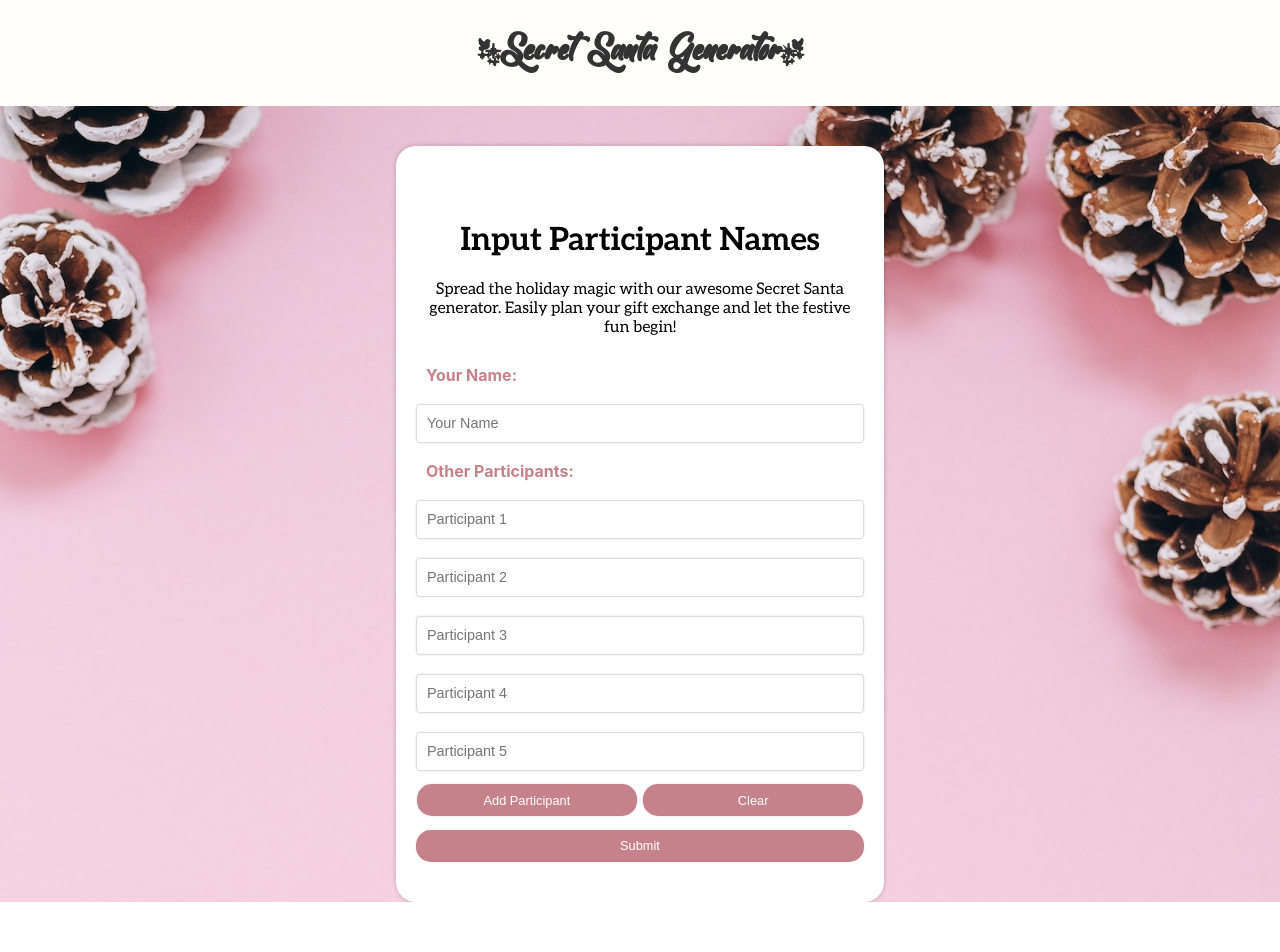
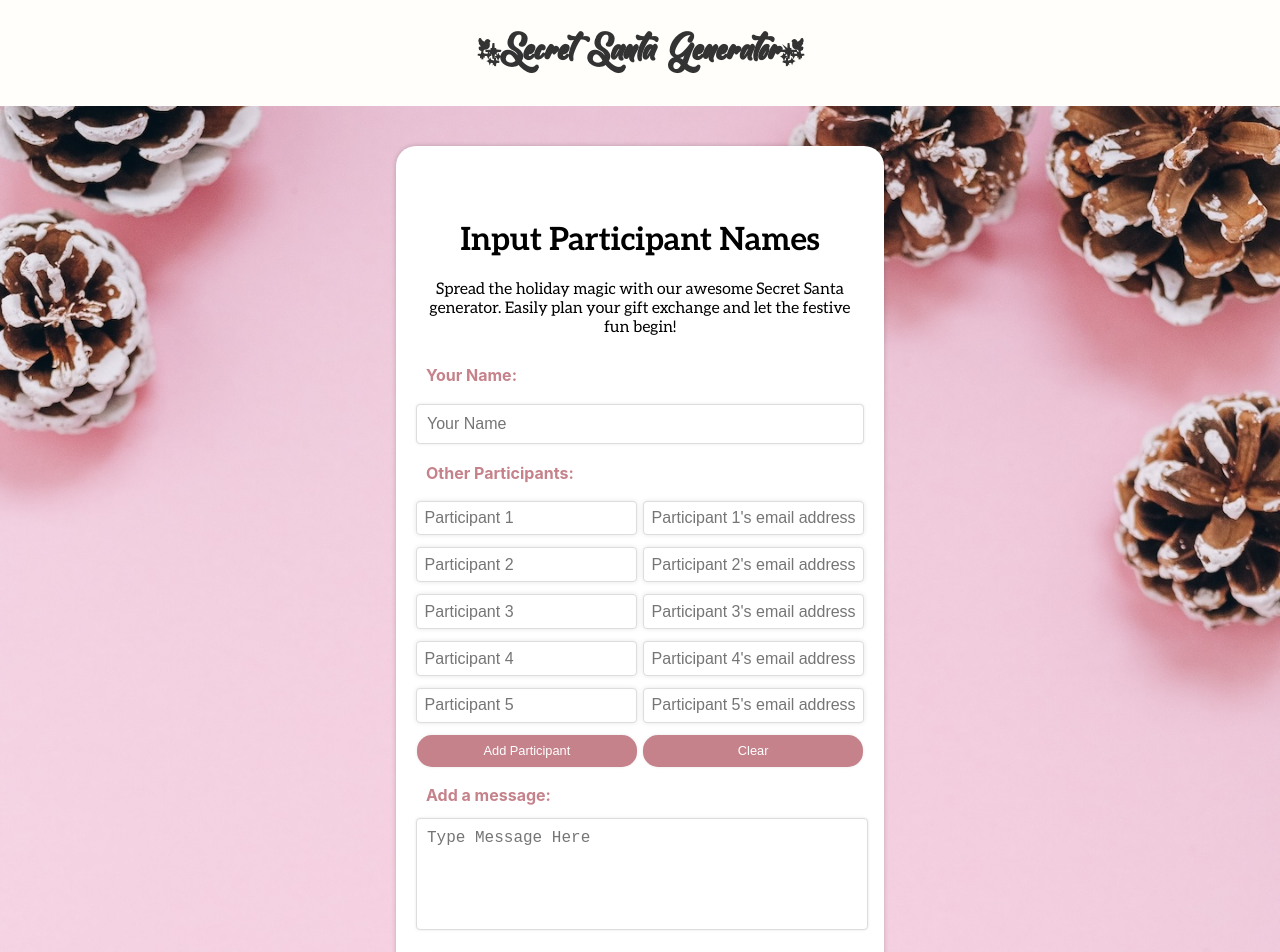
Before and after one commit to Yuvraj-R/Secret-Santa, a React (Create React App) app in the folder frontend/: page / in a window 1280 px wide. Shown: the top 952 px of the page. Before the commit the page ends 902 px from the top, so only its background shows below. Built offline with nearby package versions, Linux system fonts and the light colour scheme.

Commit message:
Email fields added, UI complete

```diff
--- a/frontend/src/Pages/Home.js
+++ b/frontend/src/Pages/Home.js
@@ -4,8 +4,9 @@ export default function Home(){
     return (
       <div className="home">
         <div className = "input-names">
-        <InputNames></InputNames>
+          <InputNames></InputNames>
         </div>
+        <div className="footer"></div>
       </div>
       //<AssignmentsDisplay><AssignmnentsDisplay/>
     );
--- a/frontend/src/components/InputNames.js
+++ b/frontend/src/components/InputNames.js
@@ -1,35 +1,49 @@
 import { useState } from "react";
 import { useRef } from "react";
+import InputPair from "./InputPair";
 const React = require('react')
 
 export default function InputNames(){
+
+  const handleNameInputChange = async (index, value) => {
+    const updatedNames = [...names];
+    updatedNames[index] = value;
+    setNames(updatedNames);
+  };
+
+  const handleEmailInputChange = async (index, value) => {
+    const updatedEmails = [...emails];
+    updatedEmails[index] = value;
+    setEmails(updatedEmails);
+  };
+
     const [names, setNames] = useState([]);
+    const [emails, setEmails] = useState([]);
     const [error, setError] = useState(null);
     const [numInputs, setNumInputs] = useState(6);
+    const [message, setMessage] = useState('');
 
-    const inputRefs = useRef([]);
-    inputRefs.current[0] = React.createRef();
+    const nameRefs = useRef([]);
+    const emailRefs = useRef([])
+    nameRefs.current[0] = React.createRef();
+    emailRefs.current[0] = React.createRef();
 
     const inputElements = []
     for (let index = 1; index < numInputs; index++){
-      inputRefs.current[index] = inputRefs.current[index] || React.createRef();
+      nameRefs.current[index] = nameRefs.current[index] || React.createRef();
+      emailRefs.current[index] = emailRefs.current[index] || React.createRef();
 
         inputElements.push(
-            <input
-            className="name-input"
+            <InputPair
+            nameRefs={nameRefs}
+            emailRefs= {emailRefs}
             key = {index}
-            ref={inputRefs.current[index]}
-            placeholder={`Participant ${index}`}
-            onChange={(event) => {handleInputChange(index, event.target.value)}}>
-            </input>
+            Index = {index}
+            onNameChange = {handleNameInputChange}
+            onEmailChange = {handleEmailInputChange}
+            ></InputPair>
         )
-    }
-
-    const handleInputChange = async (index, value) => {
-        const updatedNames = [...names];
-        updatedNames[index] = value;
-        setNames(updatedNames);
-      };
+        }
 
     const handleSubmit = async (event) => {
         event.preventDefault();
@@ -62,27 +76,33 @@ export default function InputNames(){
     }
 
     const clearInputs = () => {
-      inputRefs.current.forEach((ref) => {
+      nameRefs.current.forEach((ref) => {
         if (ref.current) {
           ref.current.value = "";
         }
       });
+      emailRefs.current.forEach((ref) => {
+        if (ref.current) {
+          ref.current.value = "";
+        }
+      });
+      setNumInputs(6);
     };
 
 
     return (
-        <form className="input-form" onSubmit={handleSubmit}>
+        <form className="input-form">
           <h3>Input Participant Names</h3>
           <p>Spread the holiday magic with our awesome Secret Santa generator. Easily plan your gift exchange and let the festive fun begin!</p>
           <div className="inputs">
             <h5 className="input-label">Your Name:</h5>
             <input
               className="name-input"
-              ref={inputRefs.current[0]}
+              ref={nameRefs.current[0]}
               placeholder={`Your Name`}
-              onChange={(event) => {handleInputChange(0, event.target.value)}}>
+              onChange={(event) => {handleNameInputChange(0, event.target.value)}}>
             </input>
-            <h5 className="input-label">Other Participants:</h5>
+            <h5 className="input-other-label">Other Participants:</h5>
             {inputElements}
             <div className="form-controls">
               <button className="add-participant-button" type="button" onClick={addInput}>
@@ -92,8 +112,17 @@ export default function InputNames(){
                Clear
              </button>
             </div>
+            <div className="text-input">
+              <h5 className="input-message-label">Add a message:</h5>
+              <textarea
+              className="message-input"
+              placeholder="Type Message Here"
+              rows={5}
+              maxLength={255}
+              onChange={(event) => {setMessage(event.target.value)}}></textarea>
+            </div>
           </div>
-          <div className="form-submit">
+          <div className="form-submit" onClick={handleSubmit}>
             <input type="submit" />
           </div>
         </form>
--- /dev/null
+++ b/frontend/src/components/InputPair.js
@@ -0,0 +1,18 @@
+export default function InputPair( {Index, nameRefs, emailRefs, onNameChange, onEmailChange} ){
+    return (
+        <span className="input-pair">
+            <input
+            className="input"
+            ref = {nameRefs.current[Index]}
+            placeholder={`Participant ${Index}`}
+            onChange={(event) => {onNameChange(Index, event.target.value)}}
+            ></input>
+            <input
+            className="input"
+            ref = {emailRefs.current[Index]}
+            placeholder={`Participant ${Index}'s email address`}
+            onChange={(event) => {onEmailChange(Index, event.target.value)}}
+            ></input>
+        </span>
+    )
+}
--- a/frontend/src/index.css
+++ b/frontend/src/index.css
@@ -79,6 +79,18 @@ code {
   font-family: InputLight;
 }
 
+.name-input {
+  padding: 10px;
+  margin-top: 10px;
+  margin-bottom: 10px;
+  display: flex;
+  border-radius: 4px;
+  box-shadow: 0 0 3px rgba(0, 0, 0, 0.1);
+  border: 1px solid #ddd;
+  height: 30%;
+  font-size: 1rem;
+}
+
 .inputs {
   display: grid;
   margin-top: 1%;
@@ -89,19 +101,25 @@ code {
   justify-content: center;
 }
 
-.name-input {
-  padding: 10px;
-  margin-top: 10px;
-  margin-bottom: 10px;
+.input-pair {
   display: flex;
-  border-radius: 4px;
-  box-shadow: 0 0 3px rgba(0, 0, 0, 0.1);
-  border: 1px solid #ddd;
-  height: 30%;
-  font-size: 0.9rem;
+  justify-content: space-between;
+  margin-top: 3%;
+  margin-bottom: 3%;
+  height: 70%;
 }
 
-.input-label {
+.input {
+  padding: 0px 1.7%;
+  width: 45.5%;
+  font-size: 1rem;
+  height: 100%;
+  border-radius: 4px;
+  box-shadow: 0 0 5px rgba(0, 0, 0, 0.1);
+  border: 1px solid #ddd;
+}
+
+.input-label{
   text-align: left;
   margin-left: 10px;
   margin-top: 2%;
@@ -110,8 +128,45 @@ code {
   color: rgb(197, 130, 139);
 }
 
+.input-other-label {
+  text-align: left;
+  margin-left: 10px;
+  margin-top: 2%;
+  margin-bottom: 1%;
+  font-size: 1rem;
+  color: rgb(197, 130, 139);
+}
+
+.input-message-label {
+  text-align: left;
+  margin-left: 10px;
+  margin-top: 1%;
+  margin-bottom: 3%;
+  font-size: 1rem;
+  color: rgb(197, 130, 139);
+}
+
+.message-input {
+  padding: 10px;
+  margin-top: 10px;
+  margin-bottom: 10px;
+  border-radius: 4px;
+  box-shadow: 0 0 3px rgba(0, 0, 0, 0.1);
+  border: 1px solid #ddd;
+  height: 30%;
+  font-size: 1rem;
+  width: 96%;
+  display: flex;
+  resize: none;
+}
+
+.text-input {
+  height: fit-content;
+}
+
 .form-controls button {
-  margin-top: 1%;
+  margin-top: 3%;
+  margin-bottom: 3%;
   width: 49%;
   height: 2rem;
   background-color: rgb(197, 130, 139);
@@ -143,3 +198,7 @@ code {
   border: none; /* Remove the border */
   font-size: 0.8rem;
 }
+
+.footer {
+  height: 40px;
+}
```
Also changed, not shown: 1 other file (tests, documents, lock files or other folders).
